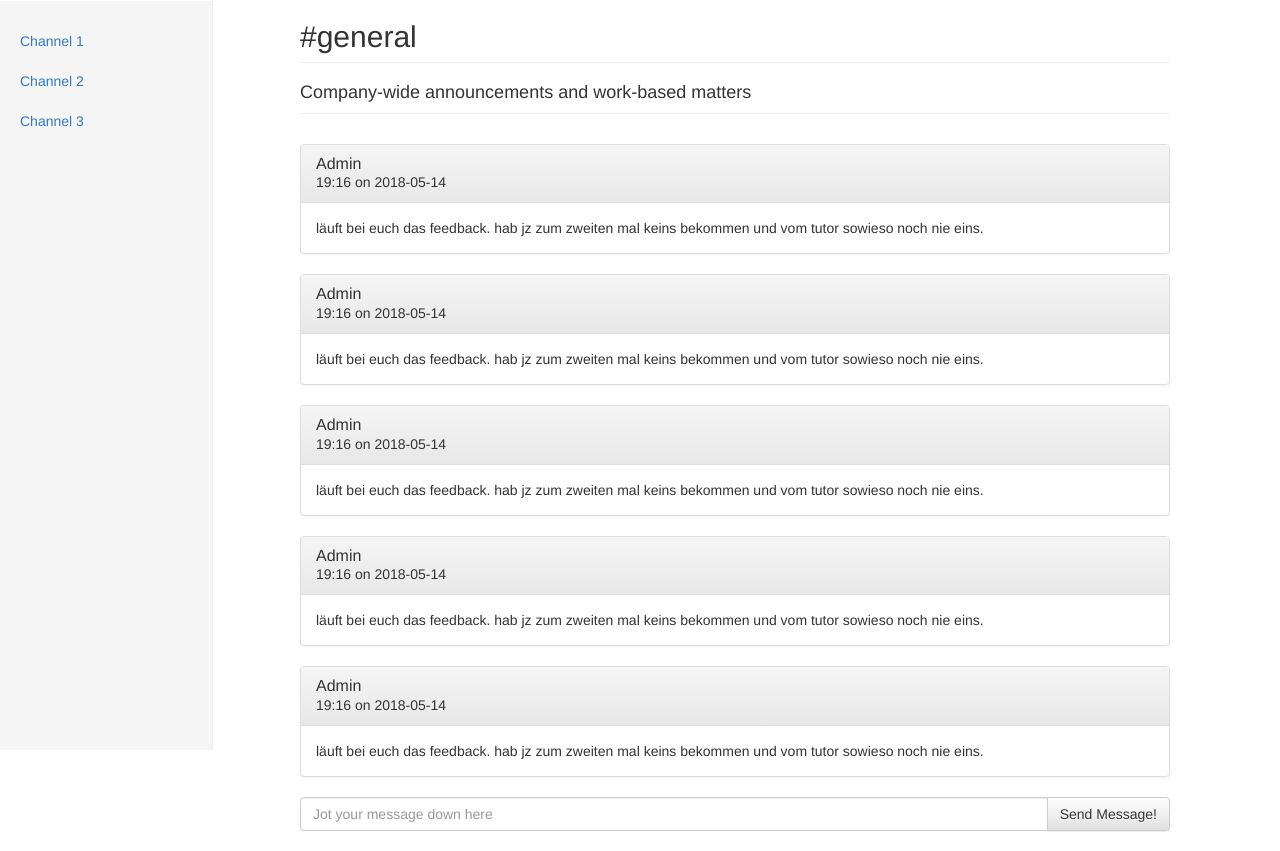
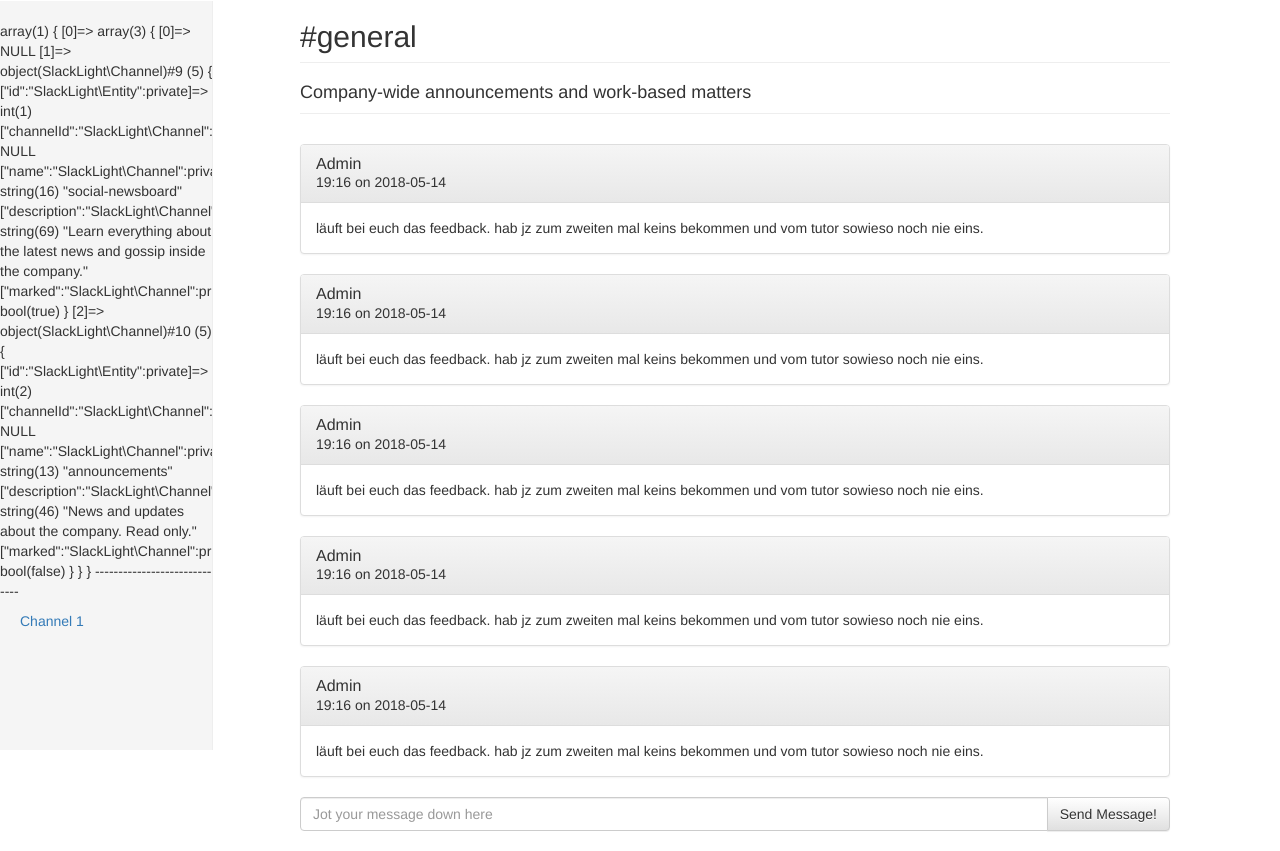
Before and after one commit to codingclemo/SlackLight, a PHP site: page /index.php?view=messenger in a window 1280 px wide. Shown: the part 50-901 px from the top of the page. Run offline with PHP 8.4, Linux system fonts and the light colour scheme; the visitor is signed in with stand-in values (Sample User, id 1); data comes from the database, SQL or seed files in the repository; both versions use the stored data as it was after the commit; some libraries are stand-ins or nearby versions.

Commit message:
struggleing with adding channels to the sidebar

```diff
--- a/lib/Data/DataManager_mysqlpdo.php
+++ b/lib/Data/DataManager_mysqlpdo.php
@@ -2,8 +2,10 @@
 
 namespace Data;
 
+use SlackLight\Channel;
 use SlackLight\Category;
 use SlackLight\Book;
+use SlackLight\php;
 use SlackLight\User;
 
 include 'IDataManager.php';
@@ -253,4 +255,46 @@ class DataManager implements IDataManager {
 		return $orderId;
     }
 
+
+    public static function getChannelsByUserId(int $userId) {
+        $channels = null;
+//	    $user = null;
+
+        $con = self::getConnection();
+
+        //get all the channels that the user has
+        $res = self::query($con, "
+			SELECT channelId, marked
+			FROM channelUserRef
+			WHERE userId = ?;
+		", [$userId]);
+
+        $channels[] = null;
+
+        //get name and description from those channels
+        while ($channel = self::fetchObject($res)) {
+
+            $resTwo = self::query($con, "
+                SELECT name, description
+                FROM channels
+                WHERE id = ?;
+            ", [$channel->channelId]);
+
+            //TODO: continue here and figure out why the messenger.php cannot be found n stuff
+            // create the channels as objects
+            while ($channelDetails = self::fetchObject($resTwo)) {
+                $channels[] = new Channel($channel->channelId,
+                                          $channelDetails->name,
+                                          $channelDetails->description,
+                                          $channel->marked);
+            }
+        }
+
+        self::close($resTwo);
+        self::close($res);
+        self::closeConnection($con);
+
+        return $channels;
+    }
+
 }
--- a/lib/SlackLight/AuthenticationManager.php
+++ b/lib/SlackLight/AuthenticationManager.php
@@ -45,15 +45,13 @@ class AuthenticationManager extends BaseObject {
         } else {
         // create a new user in the db and pass on its generated id to variable $user
 
-           $x =  DataManager::createUser(
+           $userId =  DataManager::createUser(
                $userName,
                hash('sha1', $userName . '|' . $password)
            );
 
 
-        $user = DataManager::getUserById($x);
-        var_dump($x);
-        var_dump($user);
+        $user = DataManager::getUserById($userId);
 
         $_SESSION['user'] = $user->getId();
         return true;
--- /dev/null
+++ b/lib/SlackLight/Channel.php
@@ -0,0 +1,50 @@
+<?php
+/**
+ * Created by PhpStorm.
+ * User: r8r
+ * Date: 10/03/2018
+ * Time: 10:20
+ */
+
+namespace SlackLight;
+
+class Channel extends Entity {
+    private $channelId;
+    private $name;
+    private $description;
+    private $marked;
+
+    public function __construct(int $channelId, string $channelName, string $channelDescription, int $channelMarked)  {
+        parent::__construct($channelId);
+        $this->name = $channelName;
+        $this->description = $channelDescription;
+        $this->marked = ($channelMarked == 0);
+
+
+    }
+
+    /*public function getChannelId() : int {
+        return $this->channelId;
+    }*/
+
+    public function getChannelId() : int
+    {
+        return parent::getId(); // TODO: Change the autogenerated stub
+    }
+
+    public function getName() : string {
+        return $this->name;
+    }
+
+    public function getDescription() :  string {
+        return $this->description;
+    }
+
+    public function getMarked() :  bool {
+        return $this->marked;
+    }
+
+    public function setMarked(bool $b) {
+        $this->marked = $b;
+    }
+}
--- a/lib/SlackLight/Controller.php
+++ b/lib/SlackLight/Controller.php
@@ -99,7 +99,7 @@ class Controller
 				if (!AuthenticationManager::authenticate($_REQUEST[self::USER_NAME], $_REQUEST[self::USER_PASSWORD])) {
 					self::forwardRequest(['Invalid user credentials.']);
 				}
-				Util::redirect();
+				Util::redirect("?view=messenger");
 				break;
 
 			case self::ACTION_LOGOUT :
--- a/lib/SlackLight/User.php
+++ b/lib/SlackLight/User.php
@@ -26,4 +26,9 @@ class User extends Entity {
 		return $this->passwordHash;
 	}
 
+	public function getId() : int
+    {
+        return parent::getId(); // TODO: Change the autogenerated stub
+    }
+
 }
--- a/views/messenger.php
+++ b/views/messenger.php
@@ -1,10 +1,13 @@
-<?php require_once('views/partials/header.php'); ?>
+
+
+
+<?php require_once('partials/header.php'); ?>
 
 
     <div class="container-fluid">
         <div class="row">
 
-            <?php require_once('views/partials/sidebar.php'); ?>
+            <?php require_once('partials/sidebar.php'); ?>
 
 
 
@@ -85,4 +88,4 @@
     </div>
 
 
-<?php require('views/partials/footer.php');
+<?php require('partials/footer.php');
--- a/views/partials/sidebar.php
+++ b/views/partials/sidebar.php
@@ -1,14 +1,59 @@
+<?php
+
+use Data\DataManager;
+use SlackLight\AuthenticationManager;
+use SlackLight\Channel;
+
+?>
+
 
 <div class="col-sm-3 col-md-2 sidebar">
-    <div class="nav navbar-fixed-top">
+
+    <!--<div class="nav navbar-fixed-top">
         <ul>
             <li>
                 <a href="#" class="w3-bar-item w3-button">Username here</a>
             </li>
         </ul>
-    </div>
+    </div>-->
     <ul class="nav nav-sidebar">
+
+        <?php
+            $user = AuthenticationManager::getAuthenticatedUser();
+            $channels[] = \Data\DataManager::getChannelsByUserId($user->getid());
+            var_dump($channels);
+            echo " -----------------------------\n";
+
+
+
+
+            /*
+            foreach ($channels as $channel) {
+                if ($channel->_visible == 1) {
+                    echo "<li>page</li>";
+                }
+            }
+            */
+            //echo $channels[1]->getName();
+
+            /*foreach ($channels as $channel) {
+
+                var_dump($channel);
+                echo " -----------------------------\n";
+                //if ($channel->getChannelId() > 0) {
+                    //echo "<li>";
+                    //echo '<a <ref="#" class="w3-bar-item w3-button">';
+                    //echo $channel->getName();
+                    //echo '</a>';
+                    //echo "</li>";
+                //}
+            }*/
+        ?>
         <li>
+            <a <ref="#" class="w3-bar-item w3-button">Channel 1</a>
+        </li>
+
+       <!-- <li>
             <a href="#" class="w3-bar-item w3-button">Channel 1</a>
         </li>
         <li>
@@ -16,6 +61,6 @@
         </li>
         <li>
             <a href="#" class="w3-bar-item w3-button">Channel 3</a>
-        </li>
+        </li>-->
     </ul>
 </div>
```
Also changed, not shown: SlackLight.sql (+35 -0 lines).
